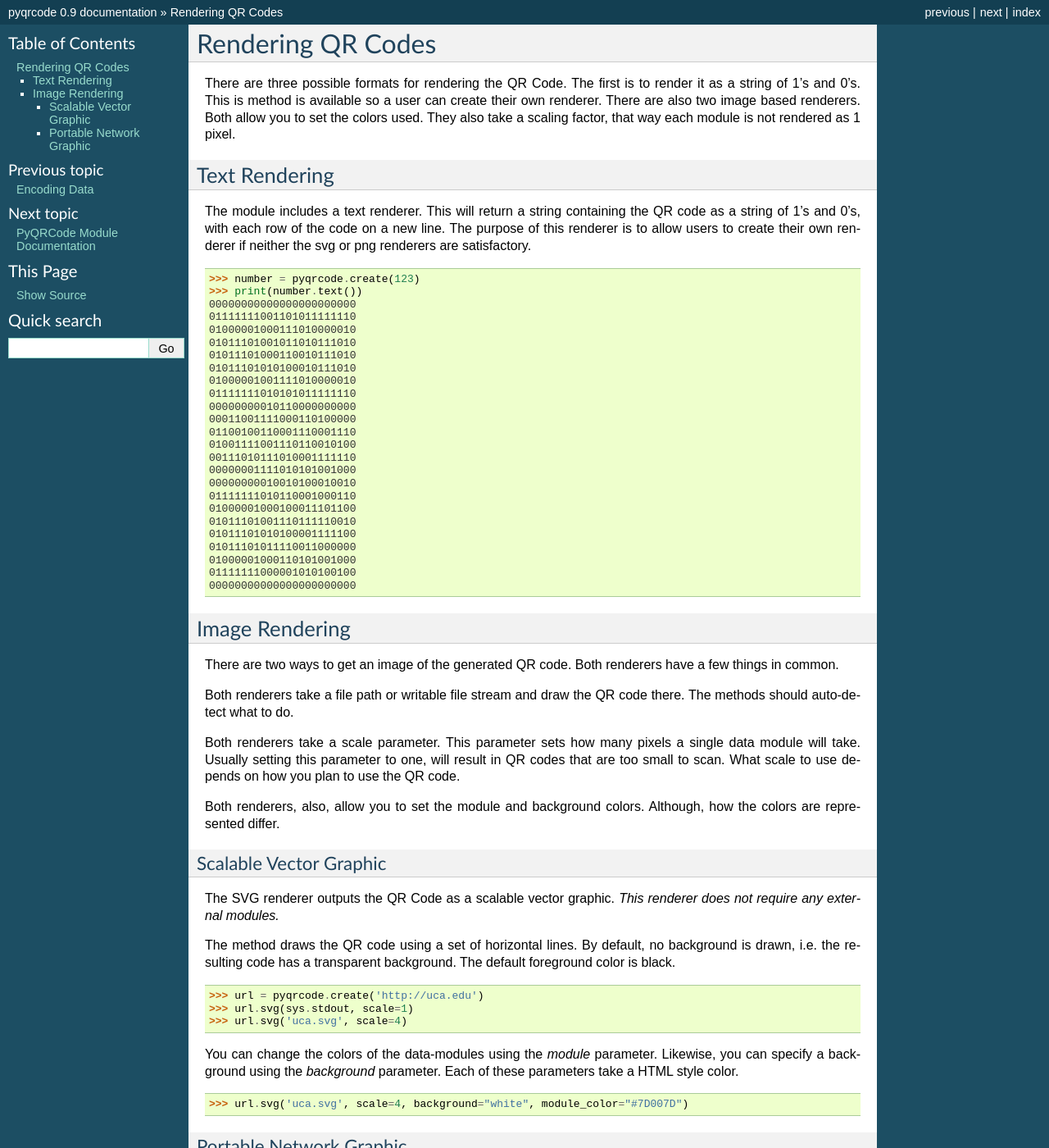
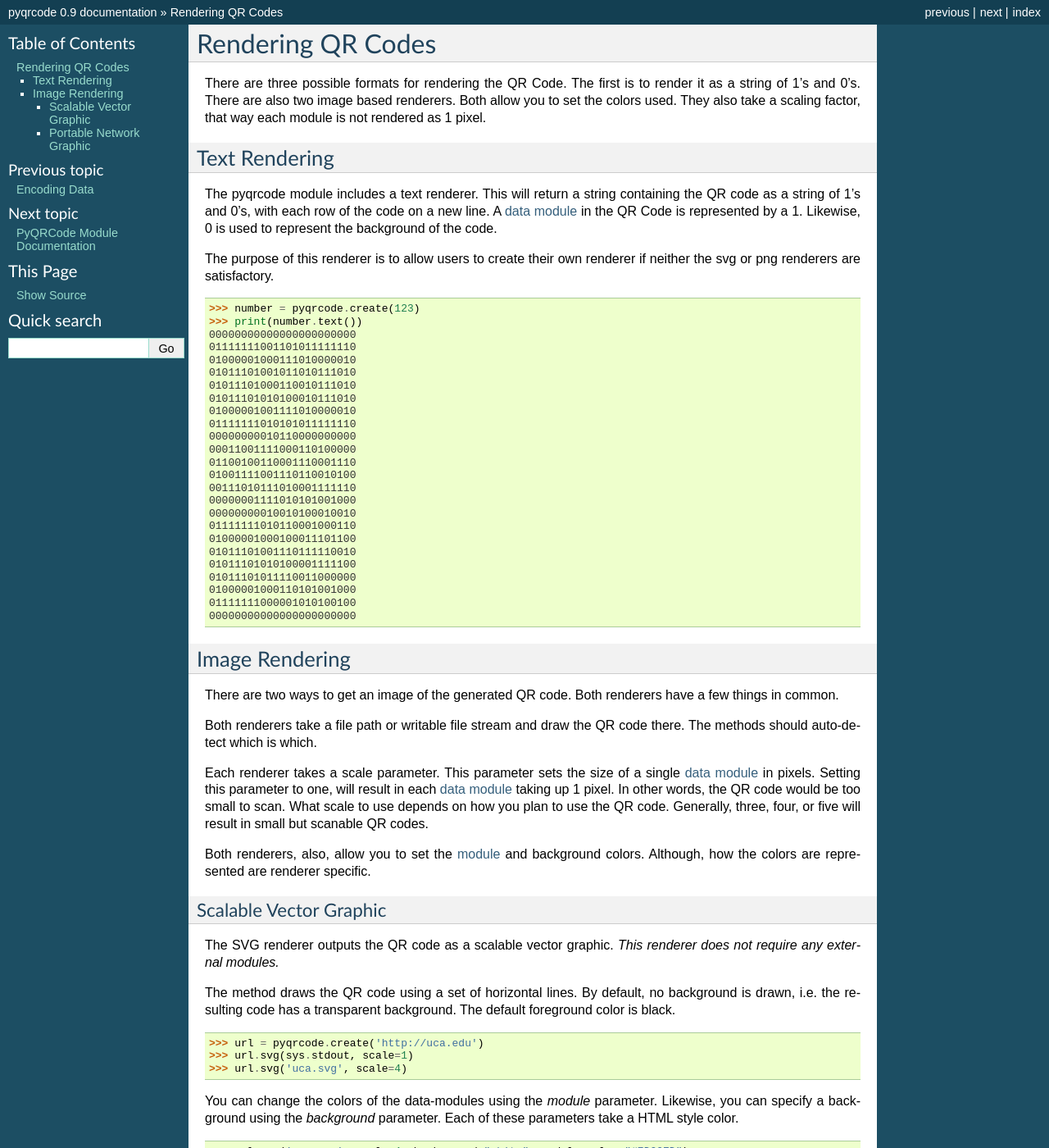
Before and after one commit to mnooner256/pyqrcode, a Sphinx documentation site: the page built from docs/rendering.rst, in a window 1280 px wide and 1400 px high. Shown: the whole window at 82% size. Built offline with Sphinx 7.4.7, drawn with Linux system fonts in a browser that asks for light colours; some of the changed text lies outside the part shown.

```diff
--- a/docs/rendering.rst
+++ b/docs/rendering.rst
@@ -2,16 +2,18 @@ Rendering QR Codes
 ******************
 
 There are three possible formats for rendering the QR Code. The first is
-to render it as a string of 1's and 0's. This is method is available so
-a user can create their own renderer. There are also two image based
+to render it as a string of 1's and 0's. There are also two image based
 renderers. Both allow you to set the colors used. They also take a scaling
 factor, that way each module is not rendered as 1 pixel.
 
 Text Rendering
 ==============
 
-The module includes a text renderer. This will return a string containing the
-QR code as a string of 1's and 0's, with each row of the code on a new line.
+The pyqrcode module includes a text renderer. This will return a string
+containing the QR code as a string of 1's and 0's, with each row of the code on
+a new line. A :term:`data module` in the QR Code is represented by a 1.
+Likewise, 0 is used to represent the background of the code.
+
 The purpose of this renderer is to allow users to create their own renderer if
 neither the svg or png renderers are satisfactory.
 
@@ -50,20 +52,22 @@ There are two ways to get an image of the generated QR code. Both renderers
 have a few things in common.
 
 Both renderers take a file path or writable file stream and draw the QR
-code there. The methods should auto-detect what to do.
+code there. The methods should auto-detect which is which.
 
-Both renderers take a scale parameter. This parameter sets how many pixels a
-single data module will take. Usually setting this parameter to one, will result
-in QR codes that are too small to scan. What scale to use depends on how you
-plan to use the QR code.
+Each renderer takes a scale parameter. This parameter sets the size of a single
+:term:`data module` in pixels. Setting this parameter to one, will
+result in each :term:`data module` taking up 1 pixel. In other words, the QR
+code would be too small to scan. What scale to use depends on how you plan to
+use the QR code. Generally, three, four, or five will result in small but
+scanable QR codes.
 
-Both renderers, also, allow you to set the module and background colors.
-Although, how the colors are represented differ.
+Both renderers, also, allow you to set the :term:`module` and background colors.
+Although, how the colors are represented are renderer specific.
 
 Scalable Vector Graphic
 -----------------------
 
-The SVG renderer outputs the QR Code as a scalable vector graphic. *This
+The SVG renderer outputs the QR code as a scalable vector graphic. *This
 renderer does not require any external modules.*
 
 The method draws the QR code using a set of horizontal lines. By default, no
@@ -87,23 +91,23 @@ of these parameters take a HTML style color.
 Portable Network Graphic
 ------------------------
 
-The png() method takes a file path or writable stream and outputs the QR code
-as a PNG.
+The PNG renderer ouputs the QR code as a portable network graphic file.
 
 .. note::
 
-  This method requires the `pypng <https://pypi.python.org/pypi/pypng/>`_ module.
+  This renderer requires the `pypng <https://pypi.python.org/pypi/pypng/>`_
+  module.
 
-Colors should be a list or tuple containing number between zero an 255. The
+Colors should be a list or tuple containing numbers between zero an 255. The
 lists should be of length three (for RGB) or four (for RGBA). The color (0,0,0)
-represents black. A value of zero for the fourth element, represents full
-transparency. Likewise, a value of 255 for the fourth element represents full
-opacity.
+represents black and the color (255,255,255) represents white. A value of zero
+for the fourth element, represents full transparency. Likewise, a value of 255
+for the fourth element represents full opacity.
 
-By default, the png() method creates a QR code with the data modules colored
+By default, the renderer creates a QR code with the data modules colored
 black, and the background modules colored white.
 
 .. code-block:: python
 
   >>> url.png('uca.png')
-  >>> colors.png('uca.png', scale=6, module_color=[0, 0, 0, 128], background=[0xff, 0xff, 0xcc])
+  >>> url.png('uca-colors.png', scale=6, module_color=[0, 0, 0, 128], background=[0xff, 0xff, 0xcc])
--- a/setup.py
+++ b/setup.py
@@ -1,7 +1,7 @@
 from setuptools import setup
 import sys, os.path, shutil
 
-version = '0.09'
+version = '0.10'
 
 if sys.version_info < (3, 0, 0):
     sys.stderr.write("pyqrcode requires Python 3.\n")
```
Also changed, not shown: README.md (+9 -4 lines), docs/README.rst (+16 -7 lines), docs/create.rst (renamed from docs/manual.rst, +11 -10 lines), docs/encoding.rst (+11 -9 lines), docs/glossary.rst (+17 -12 lines), docs/index.rst (+11 -9 lines), pyqrcode/__init__.py (+30 -28 lines), 1 other file.
